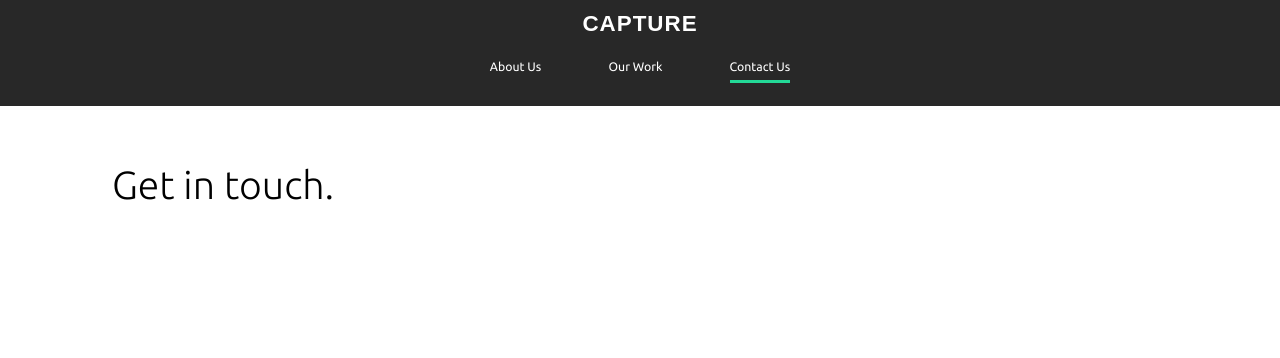
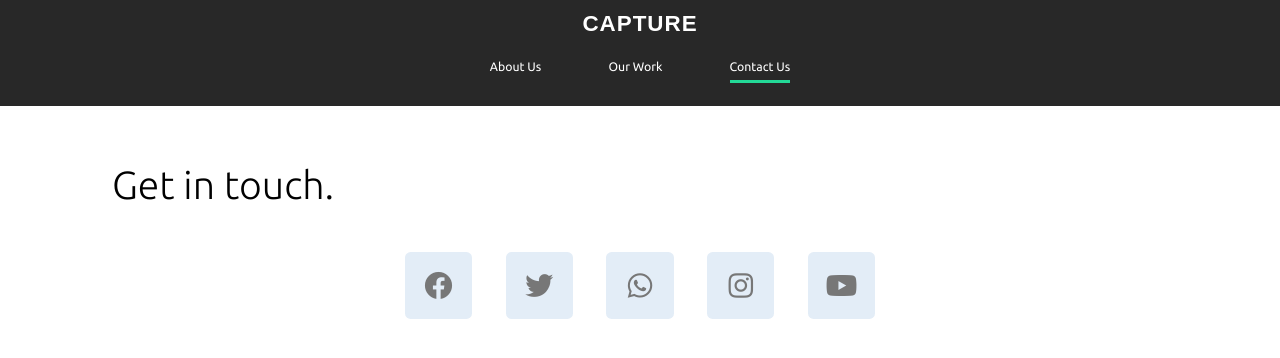
Before and after one commit to kasimnadim6/capture, a React (Create React App) app: page /contact in a window 1280 px wide. Shown: the top 358 px of the page. Built offline with nearby package versions, Linux system fonts and the light colour scheme; a web font is replaced by a local one.

Commit message:
contact us icons

```diff
--- a/public/index.html
+++ b/public/index.html
@@ -27,6 +27,8 @@
     <link rel="preconnect" href="https://fonts.gstatic.com">
     <link href="https://fonts.googleapis.com/css2?family=Ubuntu:wght@300;400;500;700&display=swap" rel="stylesheet">
     <link href="https://fonts.googleapis.com/css2?family=Stick&display=swap" rel="stylesheet">
+    <link rel="stylesheet" href="https://cdnjs.cloudflare.com/ajax/libs/font-awesome/5.15.2/css/all.min.css" />
+
     <title>React App</title>
   </head>
   <body>
--- a/src/pages/ContactUs.js
+++ b/src/pages/ContactUs.js
@@ -1,7 +1,7 @@
 import React from "react";
 import styled from "styled-components";
 import { motion } from "framer-motion";
-import { pageAnimation, titleAnimation } from "../animation";
+import { pageAnimation, titleAnimation, fade } from "../animation";
 
 export const ContactUs = () => {
   return (
@@ -12,9 +12,30 @@ export const ContactUs = () => {
       exit='exit'
       style={{ background: "#ffff" }}
     >
-      <Title>
-        <motion.h2 variants={titleAnimation}>Get in touch.</motion.h2>
-      </Title>
+      <Hide>
+        <Title>
+          <motion.h2 variants={titleAnimation}>Get in touch.</motion.h2>
+        </Title>
+      </Hide>
+      <Hide>
+        <SocialMeadiaLink>
+          <motion.a href='#' variants={titleAnimation}>
+            <i className='fab fa-facebook'></i>
+          </motion.a>
+          <motion.a href='#' variants={titleAnimation}>
+            <i className='fab fa-twitter'></i>
+          </motion.a>
+          <motion.a href='#' variants={titleAnimation}>
+            <i className='fab fa-whatsapp'></i>
+          </motion.a>
+          <motion.a href='#' variants={titleAnimation}>
+            <i className='fab fa-instagram'></i>
+          </motion.a>
+          <motion.a href='#' variants={titleAnimation}>
+            <i className='fab fa-youtube'></i>
+          </motion.a>
+        </SocialMeadiaLink>
+      </Hide>
     </ContactStyled>
   );
 };
@@ -28,4 +49,58 @@ const Title = styled.div`
   margin-bottom: 4rem;
   color: black;
 `;
+const Hide = styled.div`
+  overflow: hidden;
+`;
+const SocialMeadiaLink = styled.div`
+  display: flex;
+  justify-content: center;
+  a {
+    width: 6rem;
+    height: 6rem;
+    margin: 0 1.5rem;
+    background: #e3edf7;
+    text-decoration: none;
+    border-radius: 0.5rem;
+    border: 1px solid rgba(0, 0, 0, 0);
+    display: flex;
+    align-items: center;
+    justify-content: center;
+    transition: all 0.5s;
+    i {
+      font-size: 2.5rem;
+      color: #777;
+    }
+  }
+  a:hover {
+    box-shadow: inset 0.5rem 0.5rem 0.3rem rgba(0, 0, 0, 0.2),
+      inset -0.5rem -0.5rem 0.5rem rgba(255, 255, 255, 0.5),
+      -0.5px -0.5px 0px rgba(255, 255, 255, 1),
+      0.5px 0.5px 0px rgb(0, 0, 0, 0.15),
+      0px 12px 10px -10px rgba(0, 0, 0, 0.05);
+    border: 1px solid rgba(0, 0, 0, 0.01);
+    transform: translateY(2px);
+  }
+  a:active {
+    transform: translateY(6px);
+  }
+  a:hover i {
+    transform: scale(0.9);
+  }
+  a:hover .fa-facebook {
+    color: #3b5998;
+  }
+  a:hover .fa-twitter {
+    color: #00acee;
+  }
+  a:hover .fa-whatsapp {
+    color: #4fce5d;
+  }
+  a:hover .fa-instagram {
+    color: #f14843;
+  }
+  a:hover .fa-youtube {
+    color: #f00;
+  }
+`;
 export default ContactUs;
```
